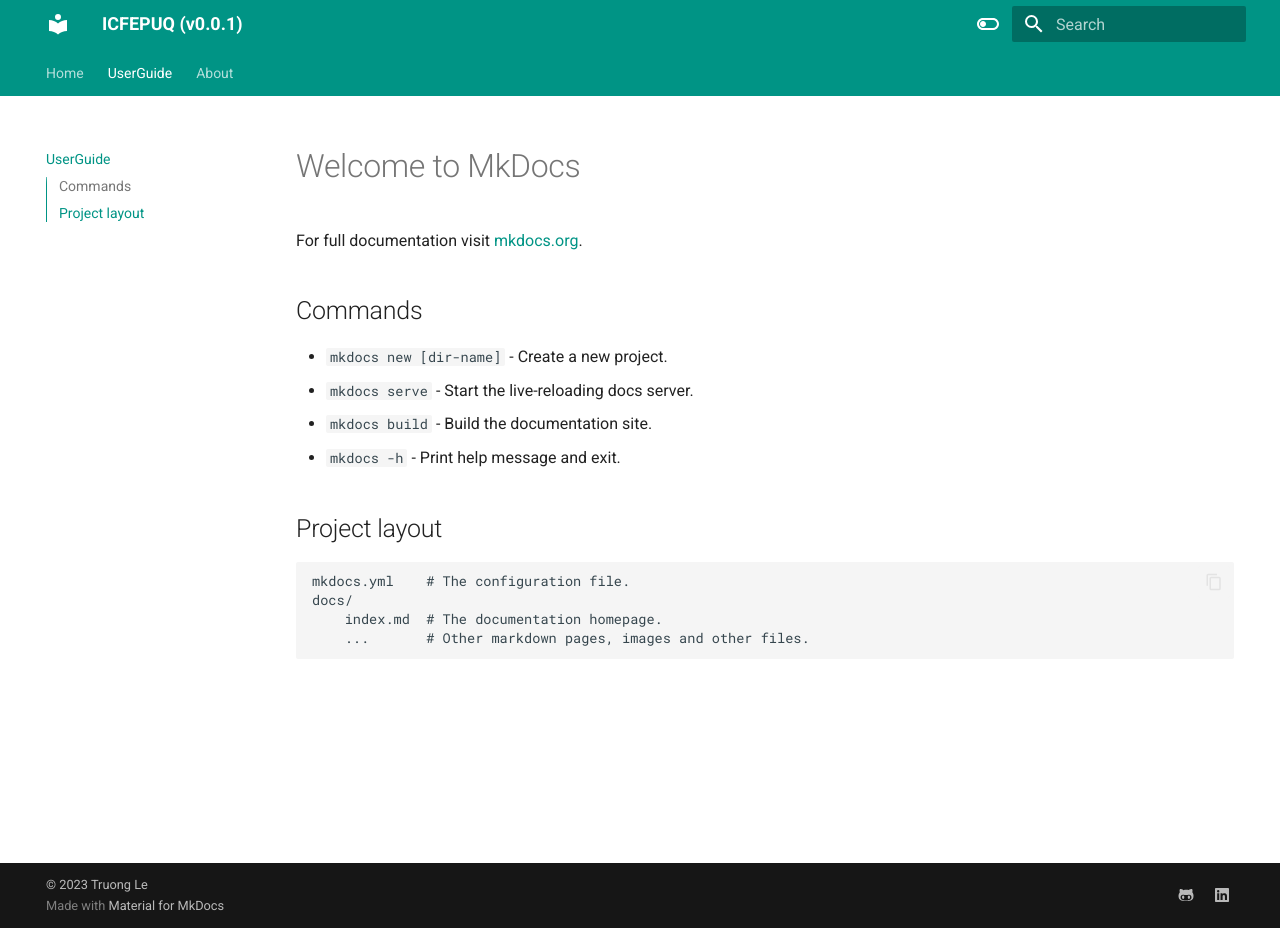
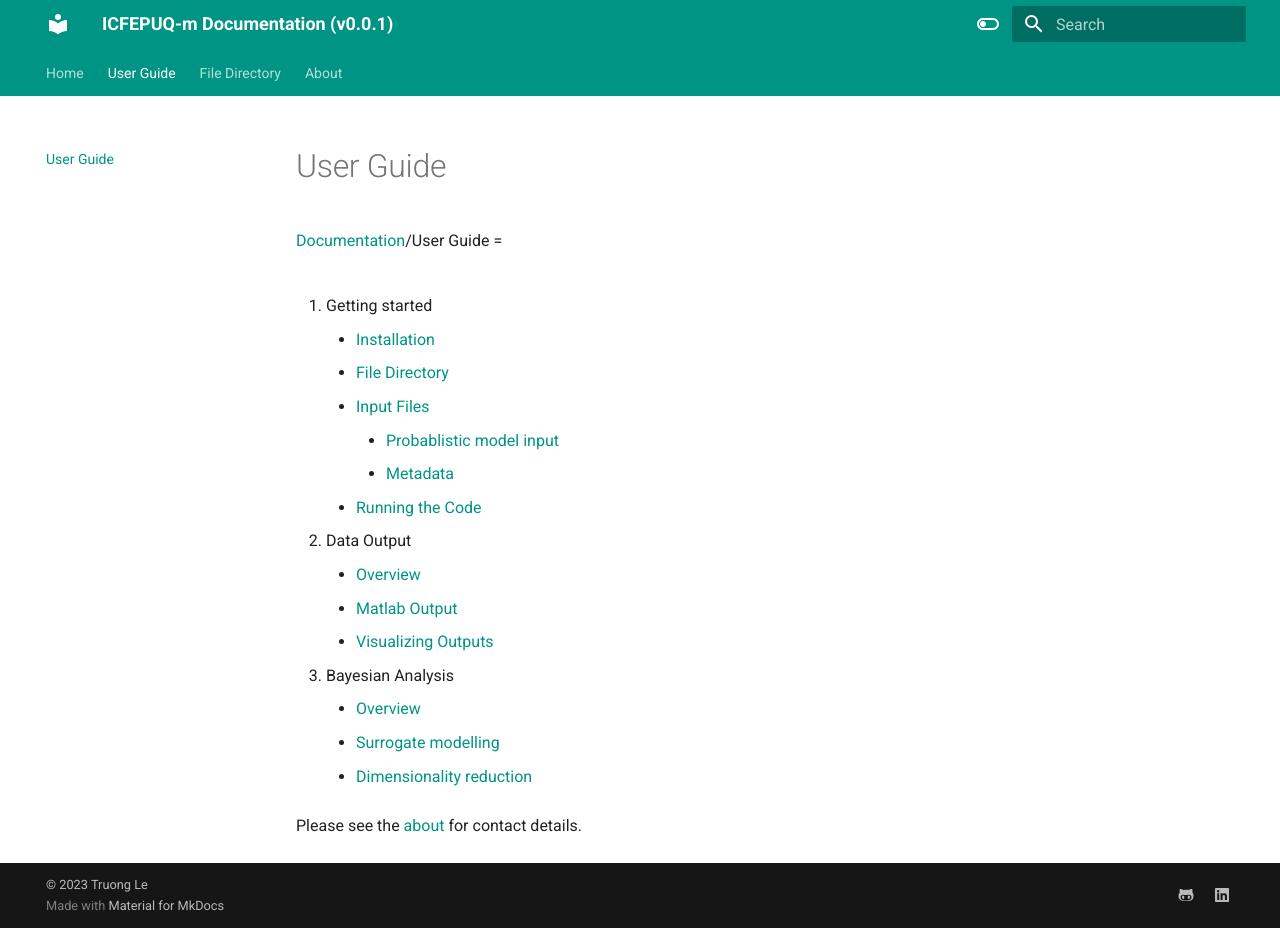
Before and after one commit to tkl17/ICFEPUQ, an MkDocs documentation site: the page built from docs/userguide.md, in a window 1280 px wide and 928 px high. Built offline with MkDocs 1.6.1 and Material for MkDocs 9.7.7, drawn with Linux system fonts in a browser that asks for light colours.

Commit message:
$Adding initial documentation

```diff
--- a/docs/userguide.md
+++ b/docs/userguide.md
@@ -1,17 +1,22 @@
-# Welcome to MkDocs
+# User Guide
 
-For full documentation visit [mkdocs.org](https://www.mkdocs.org).
+[Documentation](index.md)/User Guide =
 
-## Commands
+##
+1. Getting started
+    * [Installation](index.md)
+    * [File Directory](filedirectory.md)
+    * [Input Files](index.md)
+        * [Probablistic model input](index.md)
+        * [Metadata](index.md)
+    * [Running the Code](index.md)
+2. Data Output
+    * [Overview](index.md)
+    * [Matlab Output](index.md)
+    * [Visualizing Outputs](index.md)
+3. Bayesian Analysis
+    * [Overview](index.md)
+    * [Surrogate modelling](index.md)
+    * [Dimensionality reduction](index.md)
 
-* `mkdocs new [dir-name]` - Create a new project.
-* `mkdocs serve` - Start the live-reloading docs server.
-* `mkdocs build` - Build the documentation site.
-* `mkdocs -h` - Print help message and exit.
-
-## Project layout
-
-    mkdocs.yml    # The configuration file.
-    docs/
-        index.md  # The documentation homepage.
-        ...       # Other markdown pages, images and other files.
+Please see the [about](about.md) for contact details.
--- a/mkdocs.yml
+++ b/mkdocs.yml
@@ -1,8 +1,9 @@
-site_name: ICFEPUQ (v0.0.1)
+site_name: ICFEPUQ-m Documentation (v0.0.1)
 
 nav:
     - Home: index.md
-    - UserGuide: userguide.md
+    - User Guide: userguide.md
+    - File Directory: filedirectory.md
     - About: about.md
 
 theme:
```
Also changed, not shown: README.md (+2 -0 lines), docs/filedirectory.md (added, +59 -0 lines), docs/index.md (+1 -1 lines), 1 other file.
